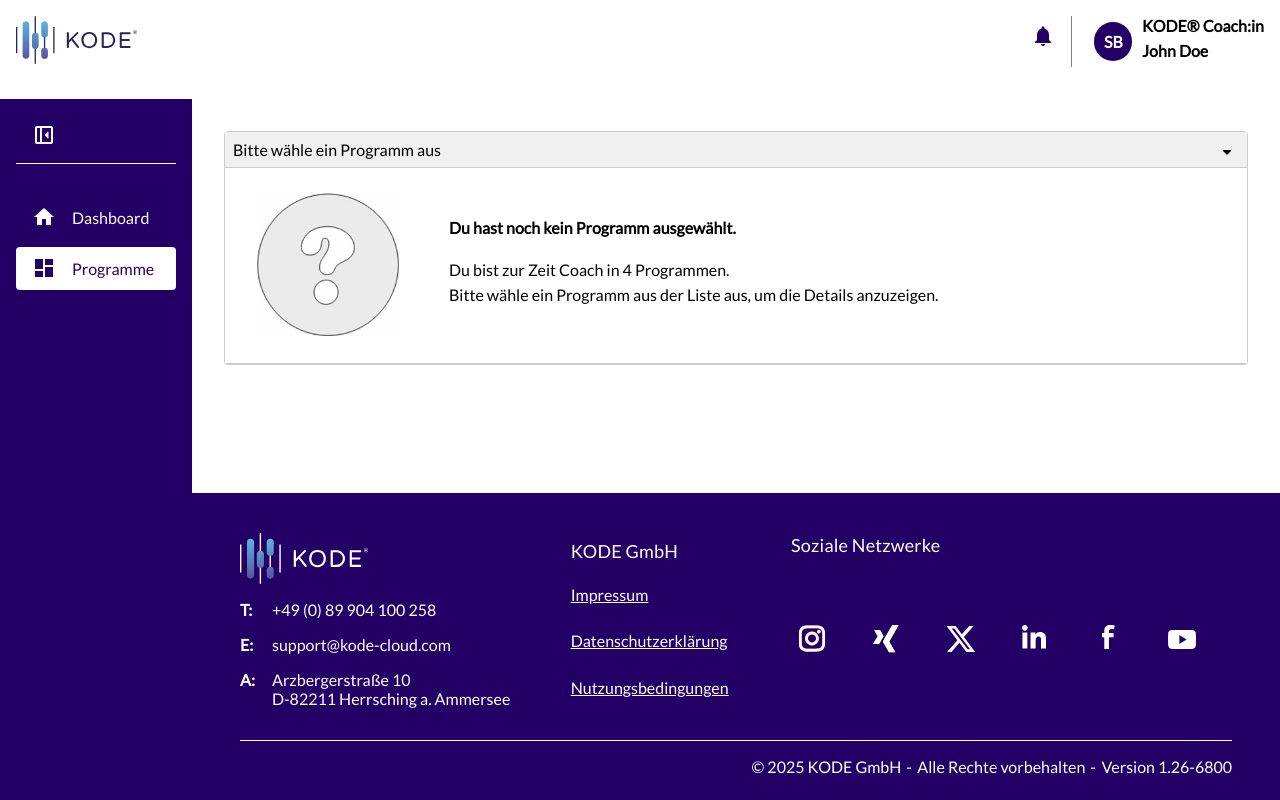
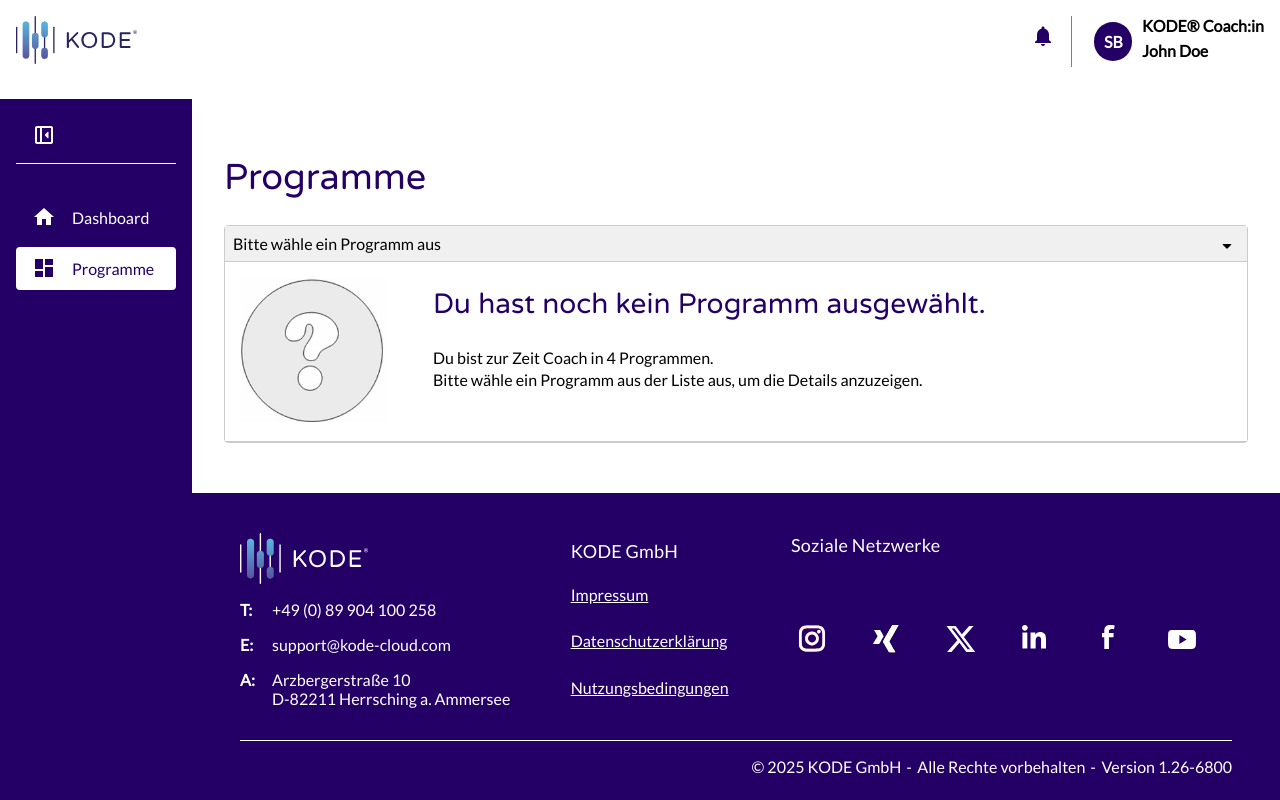
Before and after one commit to stbuhr/kode-spike, an Angular app: page /programs in a window 1280 px wide. Built offline with nearby package versions, Linux system fonts and the light colour scheme.

Commit message:
Drop-down transition

```diff
--- a/src/app/programs/program-list-entry/program-list-entry.component.html
+++ b/src/app/programs/program-list-entry/program-list-entry.component.html
@@ -4,29 +4,34 @@
     alt="{{ programName() }}"
   />
 </div>
+<div class="content">
+  @if (programInfo() === undefined) {
     <div class="name">
-  <h2>{{ programName() }}</h2>
+      <h2>Du hast noch kein Programm ausgewählt.</h2>
     </div>
-@if (programInfo() === undefined) {
     <div class="properties">
-    <p class="property error">Du hast noch kein Programm ausgewählt.</p>
-    <p>
+      <div class="property">
         Du bist zur Zeit Coach in
         {{
           countOfPrograms() == 1
             ? "einem Programm"
             : countOfPrograms() + " Programmen"
-      }}.<br />
+        }}.
+      </div>
+      <div class="property">
         Bitte wähle ein Programm aus der Liste aus, um die Details anzuzeigen.
-    </p>
+      </div>
     </div>
   } @else {
+    <div class="name">
+      <h2>{{ programName() }}</h2>
+    </div>
     <div class="properties">
       <div class="property">
         {{ programTypeName() }}
       </div>
       <div class="property">
-      <span>Erstellt am:</span> {{ programStartDate() | date: "shortDate" }}
+        <span>Erstellt am:</span> {{ programStartDate() | date: "dd.MM.yyyy" }}
       </div>
       @switch (programState()) {
         @case ("NotActivated") {
@@ -38,9 +43,10 @@
         @default {
           <div class="property">
             <span>Aktivert am:</span>
-          {{ programActivationDate() | date: "shortDate" }}
+            {{ programActivationDate() | date: "dd.MM.yyyy" }}
           </div>
         }
       }
     </div>
   }
+</div>
--- a/src/app/programs/program-list-entry/program-list-entry.component.scss
+++ b/src/app/programs/program-list-entry/program-list-entry.component.scss
@@ -8,7 +8,6 @@
   grid-template-areas:
     "image title"
     "image properties";
-  padding: 0.5rem 1rem;
   background-color: #ffffff;
   overflow: hidden;
 }
@@ -24,7 +23,6 @@
 .image {
   display: none;
   grid-area: image;
-  padding-right: 1rem;
   img {
     width: 9rem;
     height: 9rem;
@@ -33,7 +31,12 @@
   }
 }
 
+.content {
+  padding: 1rem;
+}
+
 .name {
+  margin-top: -1rem;
   grid-area: title;
 }
 
@@ -50,6 +53,6 @@
 @container program-list-entry (width >= 480px) {
   .image {
     display: block;
-    padding-right: 2rem;
+    padding-right: 1rem;
   }
 }
--- a/src/app/programs/program-list-entry/program-list-entry.component.ts
+++ b/src/app/programs/program-list-entry/program-list-entry.component.ts
@@ -16,6 +16,7 @@ import { ProgramType } from '../../data/program-type.enum';
 })
 export class ProgramListEntryComponent {
   programInfo = input<ProgramInfo>();
+  countOfPrograms = input<number>(0);
 
   programTypeImage = computed(() =>
     this.getProgramTypeImageName(this.programInfo()?.programType),
@@ -27,7 +28,6 @@ export class ProgramListEntryComponent {
   programStartDate = computed(() => this.programInfo()?.startDate);
   programState = computed(() => this.programInfo()?.programState);
   programActivationDate = computed(() => this.programInfo()?.activationDate);
-  countOfPrograms = input<number>(0);
 
   constructor(private translationService: TranslationService) {}
 
--- a/src/app/programs/program-list/program-list.component.html
+++ b/src/app/programs/program-list/program-list.component.html
@@ -15,7 +15,10 @@
     ></isb-program-list-entry>
     @for (info of programInfos(); track info.name) {
       <div class="drop-down-item" [class.open]="isOpen()">
-        <isb-program-list-entry [programInfo]="info"></isb-program-list-entry>
+        <isb-program-list-entry
+          (click)="selectInfo(info)"
+          [programInfo]="info"
+        ></isb-program-list-entry>
       </div>
     }
   }
--- a/src/app/programs/program-list/program-list.component.scss
+++ b/src/app/programs/program-list/program-list.component.scss
@@ -22,7 +22,12 @@
 
 isb-program-list-entry {
   border-bottom: 1px solid #ccc;
+  cursor: pointer;
   transition: padding 0.5s;
+}
+
+isb-program-list-entry:hover {
+  border: 1px solid #240066;
 }
 
 .drop-down-item {
@@ -30,17 +35,19 @@ isb-program-list-entry {
   grid-template-rows: 0fr;
   overflow: hidden;
   border-bottom: none;
-  padding: 0;
   transition: grid-template-rows 0.5s;
 
   isb-program-list-entry {
     border-bottom: none;
-    padding: 0;
   }
 }
 
 .drop-down-item.open {
   grid-template-rows: 1fr;
+
+  isb-program-list-entry {
+    border-bottom: none;
+  }
 }
 
 isb-program-list-entry:last-child {
--- a/src/app/programs/program-list/program-list.component.ts
+++ b/src/app/programs/program-list/program-list.component.ts
@@ -1,4 +1,4 @@
-import { Component, computed, input, signal } from '@angular/core';
+import { Component, computed, input, output, signal } from '@angular/core';
 import { ProgramInfo } from '../../data/program-info';
 import { ProgramListEntryComponent } from '../program-list-entry/program-list-entry.component';
 
@@ -10,6 +10,7 @@ import { ProgramListEntryComponent } from '../program-list-entry/program-list-en
 })
 export class ProgramListComponent {
   programInfos = input.required<ProgramInfo[]>();
+  selectionChanged = output<ProgramInfo>();
   selectedInfo = signal<ProgramInfo | undefined>(undefined);
   isOpen = signal(false);
   countOfInfos = computed(() => this.programInfos().length);
@@ -17,4 +18,9 @@ export class ProgramListComponent {
   toggleOpen() {
     this.isOpen.set(!this.isOpen());
   }
+  selectInfo(info: ProgramInfo) {
+    this.selectedInfo.set(info);
+    this.isOpen.set(false);
+    this.selectionChanged.emit(info);
+  }
 }
--- a/src/app/programs/programs.component.html
+++ b/src/app/programs/programs.component.html
@@ -1,7 +1,13 @@
 <div class="container">
+  <h1>Programme</h1>
   @if (loading()) {
     <p>Daten werden geladen ...</p>
   } @else {
-    <isb-program-list [programInfos]="programInfos()"></isb-program-list>
+    <isb-program-list
+      [programInfos]="programInfos()"
+      (selectionChanged)="selectProgram($event)"
+    ></isb-program-list>
+
+    <p>{{ activeProgram()?.name }}</p>
   }
 </div>
--- a/src/app/programs/programs.component.ts
+++ b/src/app/programs/programs.component.ts
@@ -12,6 +12,7 @@ import { ProgramLoaderService } from '../api-access/program-loader.service';
 export class ProgramsComponent implements OnInit {
   loading = signal<boolean>(true);
   programInfos = signal<ProgramInfo[]>([]);
+  activeProgram = signal<ProgramInfo | undefined>(undefined);
 
   constructor(private programLoaderService: ProgramLoaderService) {}
 
@@ -22,4 +23,8 @@ export class ProgramsComponent implements OnInit {
       this.loading.set(false);
     });
   }
+
+  selectProgram($event: ProgramInfo) {
+    this.activeProgram.set($event);
+  }
 }
--- a/src/styles.scss
+++ b/src/styles.scss
@@ -10,3 +10,8 @@ body {
   margin: 0;
   font-family: Lato, "Helvetica Neue", sans-serif;
 }
+
+h1,
+h2 {
+  color: var(--color-highlight);
+}
```
Lines whose indentation alone changed are shown as unchanged.
